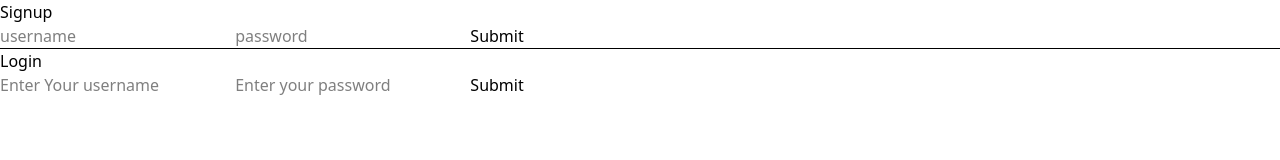
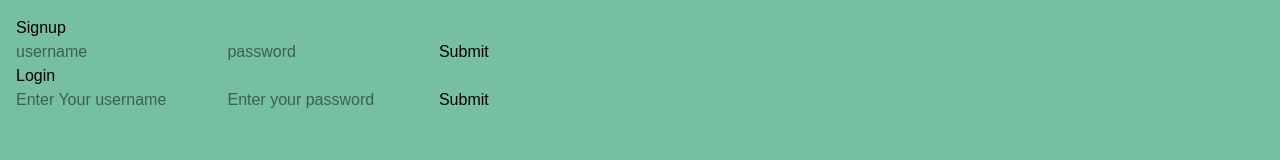
Before and after one commit to MoizUrRehmanX/Website, a website: page index.html in a window 1280 px wide. Drawn offline with Linux system fonts and the light colour scheme.

Commit message:
feat-pend: styling login/signup page

```diff
--- a/index.html
+++ b/index.html
@@ -6,7 +6,9 @@
     <link href="./output.css" rel="stylesheet">
   <title>Shop - Login / Signup</title>
 </head>
-<body>
+<body class="w-screen h-screen bg-gray-100 flex items-center justify-center m-0 p-0">
+  <div class="container m-none p-4 bg-cyan w-full h-screen " >
+    <div>
   <h2>Signup</h2>
   <form id="signupform">
     <input type="text" placeholder="username" id="usernames" required>
@@ -14,7 +16,9 @@
     <button id="signupBtn">Submit</button>
   </form>
 
-  <hr>
+  </div>
+
+    <div>
 
   <h2>Login</h2>
   <form id="loginform">
@@ -23,6 +27,11 @@
     <button id="loginBtn">Submit</button>
   </form>
 
+  </div>
+
+</div>
+
+
   <script src="script.js"></script>
   <script src="productModel.js"></script>
 </body>
--- a/style.css
+++ b/style.css
@@ -1 +1,15 @@
 @import "tailwindcss";
+
+body {
+
+    box-sizing: border-box;
+    font-family: 'Poppins', sans-serif;
+}
+
+@theme {
+    --color-primary: #272d2d;
+    --color-secondary: #BC2C1A ;
+    --color-white: #FCF7F8 ;
+    --color-cyan: #77BFA3 ;
+    --color-black: #000000 ;
+}
```
Also changed, not shown: output.css.
